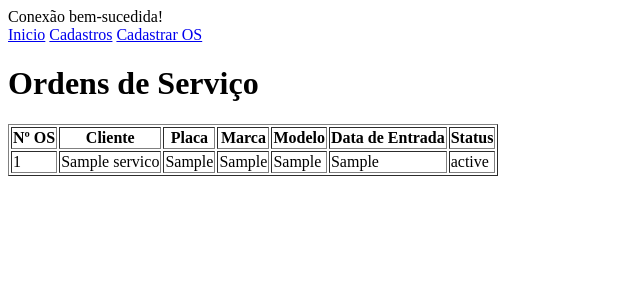
After one commit to vfzim7380/Auto-mecanica_reviso-escola, a PHP site: page /os/os.php in a window 1280 px wide. The commit adds this page. Shown: the top 300 px of the page, without its empty margins (0-640 px from the left). Run offline with PHP 8.4, Linux system fonts and the light colour scheme; tables that the repository leaves empty or names only in its code hold one stand-in row (values such as "Sample post").

Commit message:
view criada
Crie uma view para a atividade

```diff
--- a/inicio/index.php
+++ b/inicio/index.php
@@ -10,7 +10,7 @@
         <nav>
             <a href="../inicio/index.php">Inicio</a>
             <a href="../sistema/cadastro.php">Cadastros</a>
-            <a href="../os/cad_os.php">Ordem de Serviço</a>
+            <a href="../os/os.php">Ordem de Serviço</a>
         </nav>
     </header>
 
--- /dev/null
+++ b/os/os.php
@@ -0,0 +1,57 @@
+<?php
+require_once "../config/conexao.php";
+
+$sql = "SELECT * FROM vw_ordens_servico ORDER BY data_entrada DESC";
+
+$resultado = $conexao->query($sql);
+
+if (!$resultado) {
+    die("Erro na consulta: " . $conexao->error);
+}
+?>
+
+<!DOCTYPE html>
+<html lang="pt-br">
+<head>
+    <meta charset="UTF-8">
+    <title>Ordens de Serviço</title>
+</head>
+<body>
+    <header class="navbar">
+        <nav>
+            <a href="../inicio/index.php">Inicio</a>
+            <a href="../sistema/cadastro.php">Cadastros</a>
+            <a href="../os/os.php">Cadastrar OS</a>
+        </nav>
+    </header>
+    <h1>Ordens de Serviço</h1>
+
+    <table border="1">
+        <tr>
+            <th>Nº OS</th>
+            <th>Cliente</th>
+            <th>Placa</th>
+            <th>Marca</th>
+            <th>Modelo</th>
+            <th>Data de Entrada</th>
+            <th>Status</th>
+        </tr>
+
+        <?php while ($os = $resultado->fetch_assoc()) { ?>
+
+            <tr>
+                <td><?= $os['id_os'] ?></td>
+                <td><?= $os['cliente_nome'] ?></td>
+                <td><?= $os['placa'] ?></td>
+                <td><?= $os['marca'] ?></td>
+                <td><?= $os['modelo'] ?></td>
+                <td><?= $os['data_entrada'] ?></td>
+                <td><?= $os['status'] ?></td>
+            </tr>
+
+        <?php } ?>
+
+    </table>
+
+</body>
+</html>
--- a/sistema/cadastro.php
+++ b/sistema/cadastro.php
@@ -14,7 +14,7 @@
         <nav>
             <a href="../inicio/index.php">Inicio</a>
             <a href="../sistema/cadastro.php">Cadastros</a>
-            <a href="../os/cad_os.php">Cadastrar OS</a>
+            <a href="../os/os.php">Cadastrar OS</a>
         </nav>
     </header>
 
```
